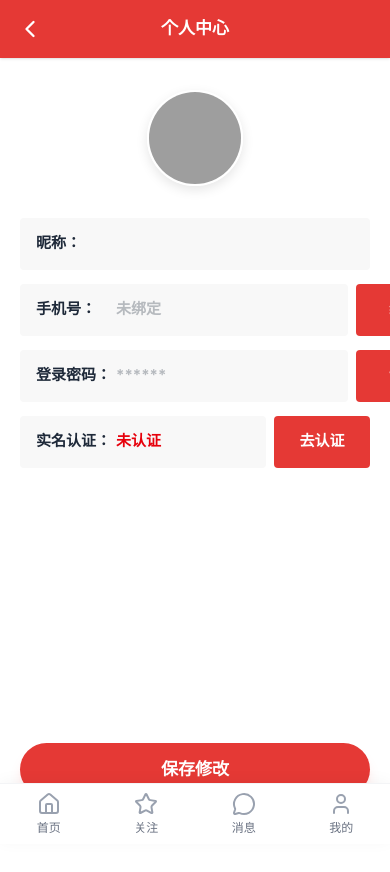
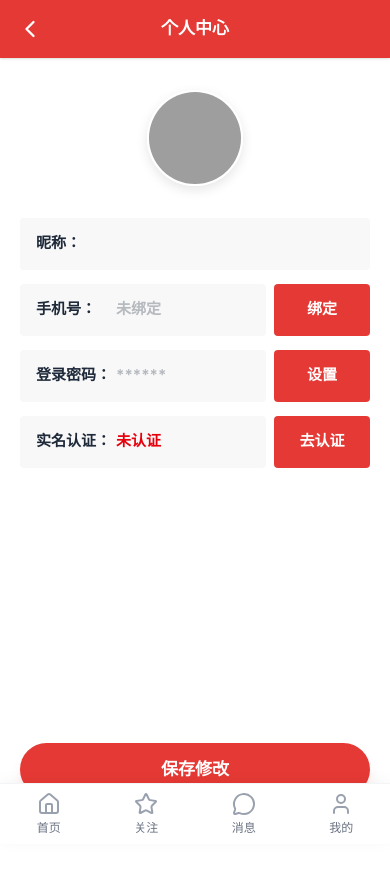
Before and after one commit to laoheigaoji/huxiang, a React (Vite) app: page /profile/edit in a window 390 px wide. Shown: the top 872 px of the page. Built offline with nearby package versions, Linux system fonts and the light colour scheme; no server answers; sample sign-in values are in the browser's storage; grey boxes are pictures that could not be loaded.

Commit message:
feat: Add payment processing indicator and viewport fix
Implements a loading spinner during payment processing in PredictionDetail.
Also, optimizes the viewport meta tag for better mobile scaling.
Refactors EditProfile input styling for better overflow handling.

```diff
--- a/index.html
+++ b/index.html
@@ -2,7 +2,7 @@
 <html lang="en">
   <head>
     <meta charset="UTF-8" />
-    <meta name="viewport" content="width=device-width, initial-scale=1.0" />
+    <meta name="viewport" content="width=device-width, initial-scale=1.0, maximum-scale=1.0, user-scalable=0" />
     <title>智料汇享</title>
   </head>
   <body>
--- a/src/pages/EditProfile.tsx
+++ b/src/pages/EditProfile.tsx
@@ -81,14 +81,14 @@ const EditProfile = () => {
 
         {/* Phone Number */}
         <div className="flex space-x-2">
-          <div className="flex-1 bg-[#f8f8f8] rounded-[4px] h-[52px] flex items-center px-4">
+          <div className="flex-1 bg-[#f8f8f8] rounded-[4px] h-[52px] flex items-center px-4 overflow-hidden">
             <span className="text-[15px] text-gray-800 font-bold w-20 flex-shrink-0">手机号：</span>
             <input
               type="tel"
               value={user?.phone || ""}
               placeholder="未绑定"
               readOnly
-              className="flex-1 bg-transparent text-[15px] text-gray-800 font-bold focus:outline-none opacity-60"
+              className="flex-1 bg-transparent text-[15px] text-gray-800 font-bold focus:outline-none opacity-60 truncate"
             />
           </div>
           <button
@@ -101,13 +101,13 @@ const EditProfile = () => {
 
         {/* Password */}
         <div className="flex space-x-2">
-          <div className="flex-1 bg-[#f8f8f8] rounded-[4px] h-[52px] flex items-center px-4">
+          <div className="flex-1 bg-[#f8f8f8] rounded-[4px] h-[52px] flex items-center px-4 overflow-hidden">
             <span className="text-[15px] text-gray-800 font-bold w-20 flex-shrink-0">登录密码：</span>
             <input
               type="password"
               placeholder="******"
               readOnly
-              className="flex-1 bg-transparent text-[15px] text-gray-800 font-bold focus:outline-none opacity-60"
+              className="flex-1 bg-transparent text-[15px] text-gray-800 font-bold focus:outline-none opacity-60 truncate"
             />
           </div>
           <button
--- a/src/pages/PredictionDetail.tsx
+++ b/src/pages/PredictionDetail.tsx
@@ -25,6 +25,7 @@ const PredictionDetail = () => {
   const [user, setUser] = useState<any>(null);
   const [timeLeft, setTimeLeft] = useState({ h: '00', m: '00', s: '00' });
   const [showPayment, setShowPayment] = useState(false);
+  const [isProcessingPayment, setIsProcessingPayment] = useState(false);
   const posterRef = React.useRef<HTMLDivElement>(null);
 
   const handleDownloadPoster = async () => {
@@ -188,7 +189,7 @@ const PredictionDetail = () => {
       return;
     }
     try {
-      setLoading(true);
+      setIsProcessingPayment(true);
       if (selectedPaymentMethod === 'balance') {
         await api.purchasePrediction(id);
         setIsPurchased(true);
@@ -212,7 +213,7 @@ const PredictionDetail = () => {
     } catch (err: any) {
       alert(err.message || '购买失败');
     } finally {
-      setLoading(false);
+      setIsProcessingPayment(false);
     }
   };
 
@@ -781,6 +782,13 @@ const PredictionDetail = () => {
            返回
         </button>
       </div>
+      {isProcessingPayment && (
+        <div className="fixed inset-0 z-[1000] flex items-center justify-center bg-black/20 backdrop-blur-sm">
+            <div className="bg-white p-4 rounded-2xl flex items-center justify-center shadow-2xl">
+                <div className="w-8 h-8 border-4 border-red-500 border-t-transparent rounded-full animate-spin"></div>
+            </div>
+        </div>
+      )}
     </motion.div>
   );
 };
```
